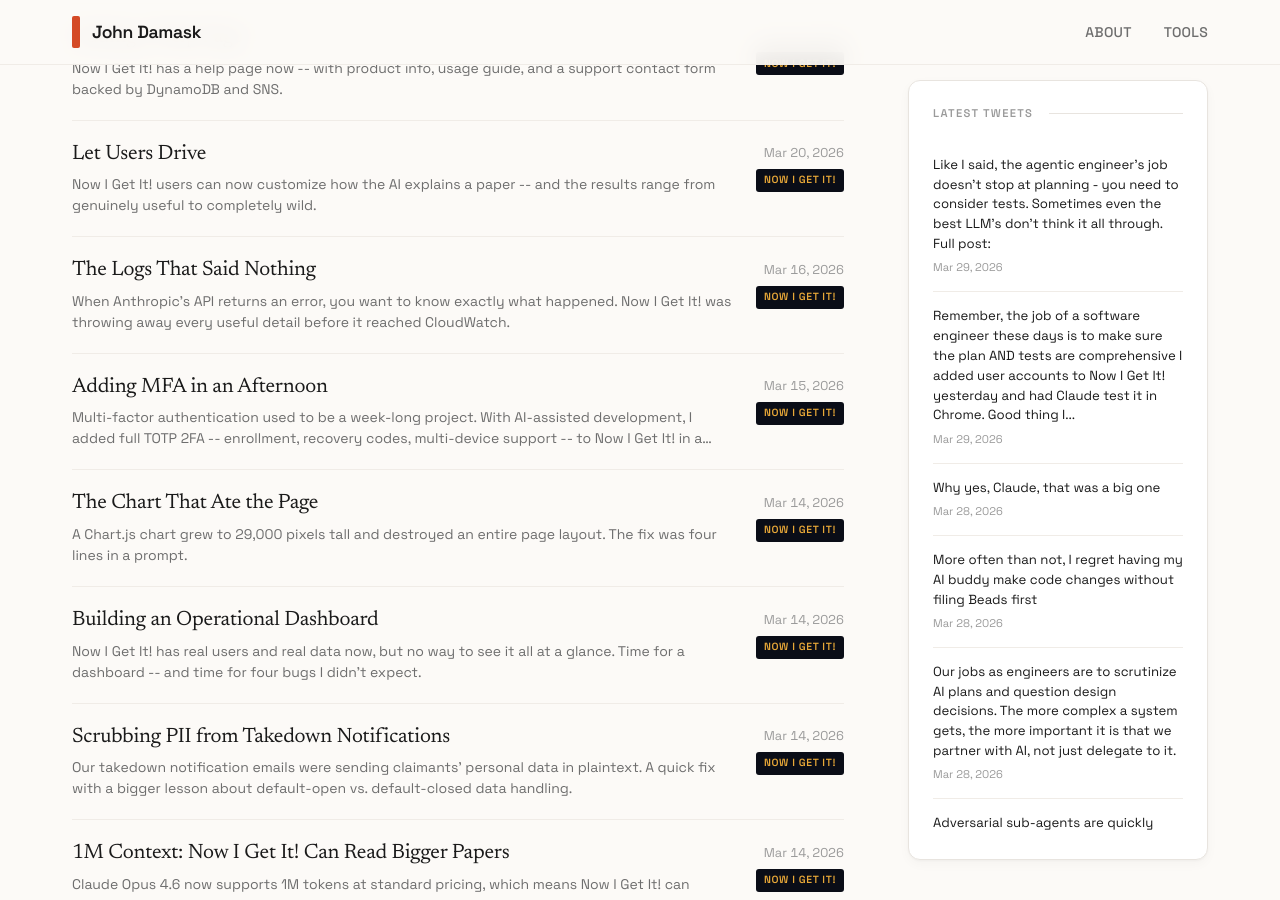
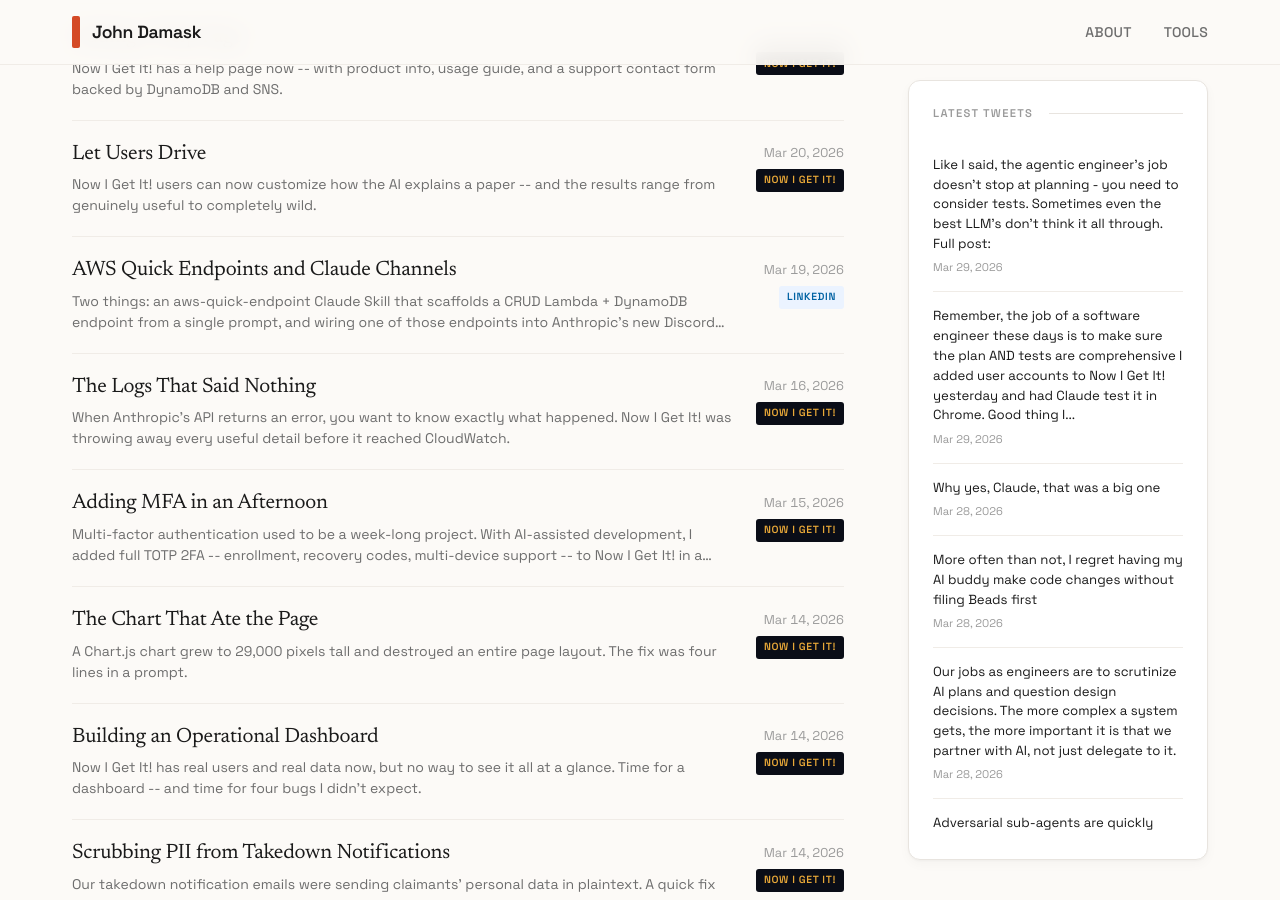
Before and after one commit to jbdamask/jbdamask.github.io, a Jekyll site: the page built from index.html, in a window 1280 px wide and 900 px high, scrolled down 4302 px. Built offline with Jekyll 4.4.1, drawn with Linux system fonts in a browser that asks for light colours; the list of posts is cut into pages by our own code.

Commit message:
Add AWS Quick Endpoints and Claude Channels LinkedIn post

```diff
--- a/_data/external-posts.yml
+++ b/_data/external-posts.yml
@@ -57,6 +57,13 @@
   excerpt: "Uploaded Anthropic's 244-page Mythos system card into Now I Get It! and asked for a page on deception and jailbreaks. Takeaway: Anthropic built its most powerful model ever and chose not to release it publicly — cybersecurity capabilities too dangerous, plus concerning alignment findings and self-jailbreaks."
   image: ""
 
+- title: "AWS Quick Endpoints and Claude Channels"
+  source: linkedin
+  url: https://www.linkedin.com/posts/johndamask_half-geek-post-half-goofball-post-full-share-7440565510368456704-y_r-/
+  date: 2026-03-19
+  excerpt: "Two things: an aws-quick-endpoint Claude Skill that scaffolds a CRUD Lambda + DynamoDB endpoint from a single prompt, and wiring one of those endpoints into Anthropic's new Discord Channel so I can chat to Claude from Discord."
+  image: ""
+
 - title: "Recreating Claude Code"
   source: linkedin
   url: https://www.linkedin.com/posts/johndamask_this-post-is-about-as-geeky-as-it-gets-activity-7400635184649302016-pFQS?utm_source=share&utm_medium=member_desktop&rcm=ACoAAAA43DsBQQOqryv5OKRbJ4POIvYxDEng4o0
```
